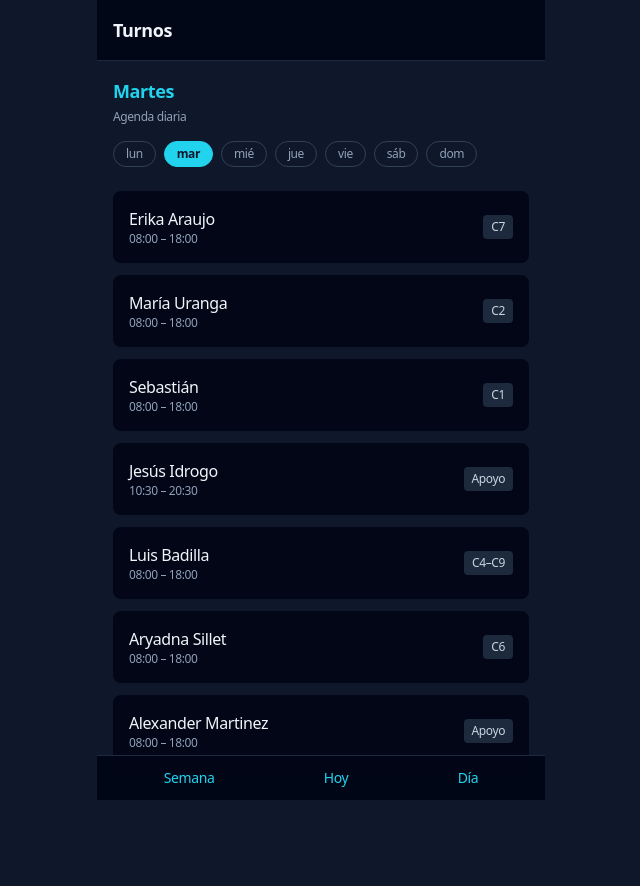
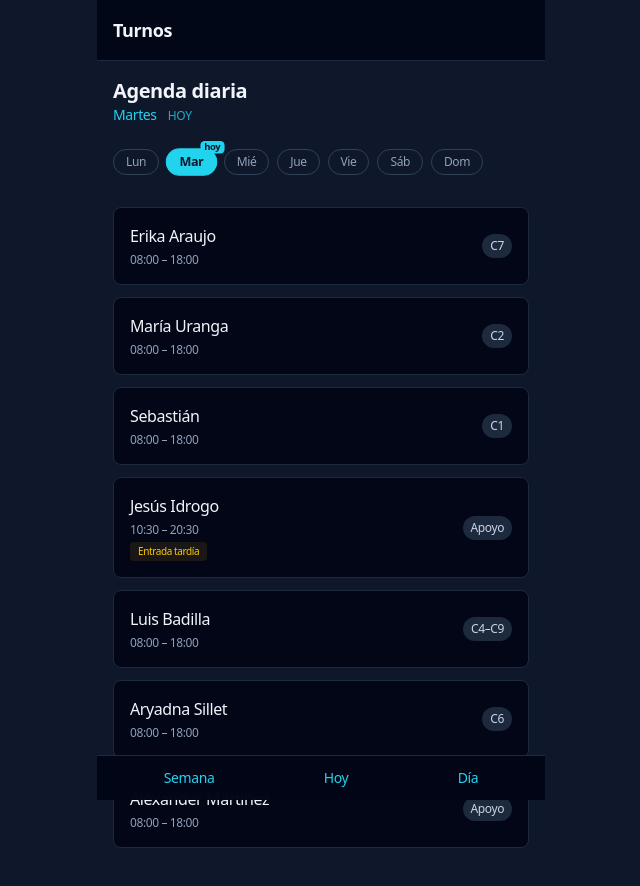
Before and after one commit to AlexanderMartinez25/turnos, an Astro site: page /dia in a window 1280 px wide. Shown: the whole page, without its empty margins (319-959 px from the left). Before the commit the page ends 828 px from the top, so only its background shows below. Built offline with nearby package versions, Linux system fonts and the light colour scheme; Astro itself is replaced by a stand-in of ours.

Commit message:
pagina día actualizada

```diff
--- a/astro.config.mjs
+++ b/astro.config.mjs
@@ -1,10 +1,9 @@
 // @ts-check
 import { defineConfig } from 'astro/config';
-
 import tailwindcss from '@tailwindcss/vite';
 
-// https://astro.build/config
 export default defineConfig({
+  output: 'server',
   vite: {
     plugins: [tailwindcss()]
   }
--- a/src/components/cards/WeekGrid.astro
+++ b/src/components/cards/WeekGrid.astro
@@ -7,10 +7,10 @@ const { dias } = Astro.props;
 const ORDER = [
   "lunes",
   "martes",
-  "miércoles",
+  "miercoles",
   "jueves",
   "viernes",
-  "sábado",
+  "sabado",
   "domingo",
 ];
 
--- a/src/components/layouts/BaseLayout.astro
+++ b/src/components/layouts/BaseLayout.astro
@@ -4,7 +4,7 @@ const { title = "Turnos" } = Astro.props;
 ---
 
 <!doctype html>
-<html lang="es" transition:animate>
+<html lang="es">
   <head>
     <meta charset="utf-8" />
     <meta name="viewport" content="width=device-width, initial-scale=1" />
--- a/src/data/edificios.ts
+++ b/src/data/edificios.ts
@@ -7,14 +7,14 @@ export const EDIFICIOS: BuildingAssignment[] = [
   },
   {
     turnoId: 2,
-    asignacion: { martes: "C2", miércoles: "C6", jueves: "C1", viernes: "C5" },
+    asignacion: { martes: "C2", miercoles: "C6", jueves: "C1", viernes: "C5" },
   },
   {
     turnoId: 3,
     asignacion: {
       lunes: "C7",
       martes: "C1",
-      miércoles: "C4–C9",
+      miercoles: "C4–C9",
       jueves: "C5",
       viernes: "C6",
     },
@@ -24,20 +24,20 @@ export const EDIFICIOS: BuildingAssignment[] = [
     asignacion: {
       lunes: "Apoyo",
       martes: "Apoyo",
-      miércoles: "Apoyo",
+      miercoles: "Apoyo",
       jueves: "Apoyo",
       viernes: "Apoyo",
     },
   },
   {
     turnoId: 5,
-    asignacion: { lunes: "C1", martes: "C5", miércoles: "C2" },
+    asignacion: { lunes: "C1", martes: "C5", miercoles: "C2" },
   },
   {
     turnoId: 6,
     asignacion: {
       martes: "C4–C9",
-      miércoles: "C5",
+      miercoles: "C5",
       jueves: "C7",
       viernes: "C2",
     },
@@ -47,7 +47,7 @@ export const EDIFICIOS: BuildingAssignment[] = [
     asignacion: {
       lunes: "C5",
       martes: "C6",
-      miércoles: "C7",
+      miercoles: "C7",
       jueves: "C4–C9",
       viernes: "C7",
     },
@@ -57,7 +57,7 @@ export const EDIFICIOS: BuildingAssignment[] = [
     asignacion: {
       lunes: "C6",
       martes: "Apoyo",
-      miércoles: "C1",
+      miercoles: "C1",
       jueves: "C2",
       viernes: "C4–C9",
     },
@@ -67,7 +67,7 @@ export const EDIFICIOS: BuildingAssignment[] = [
     asignacion: {
       lunes: "C4–C9",
       martes: "C7",
-      miércoles: "Apoyo",
+      miercoles: "Apoyo",
       jueves: "Apoyo",
       viernes: "Apoyo",
     },
--- a/src/pages/dia.astro
+++ b/src/pages/dia.astro
@@ -5,91 +5,161 @@ import AppLayout from "../components/layouts/AppLayout.astro";
 import { resolveWeek } from "../domain/resolveWeek";
 import { addWeeks } from "../domain/weekNavigation";
 import { getTodayDay } from "../utils/today";
-
+/**
+ * Días seguros para URL (SIN acentos)
+ */
 const DAYS = [
-  "lunes",
-  "martes",
-  "miércoles",
-  "jueves",
-  "viernes",
-  "sábado",
-  "domingo",
+  { key: "lunes", label: "Lun" },
+  { key: "martes", label: "Mar" },
+  { key: "miercoles", label: "Mié" },
+  { key: "jueves", label: "Jue" },
+  { key: "viernes", label: "Vie" },
+  { key: "sabado", label: "Sáb" },
+  { key: "domingo", label: "Dom" },
 ];
 
-// params
-const dayParam = Astro.url.searchParams.get("day");
+/**
+ * Query params
+ */
+const rawDay = Astro.url.searchParams.get("day");
 const offset = Number(Astro.url.searchParams.get("weekOffset") ?? 0);
 
-// fecha objetivo
+/**
+ * Día actual normalizado (blindado)
+ */
+const todayMap: Record<string, string> = {
+  lunes: "lunes",
+  martes: "martes",
+  miércoles: "miercoles",
+  jueves: "jueves",
+  viernes: "viernes",
+  sábado: "sabado",
+  domingo: "domingo",
+};
+
+const todayRaw = getTodayDay(); // puede venir con o sin acento
+const todayKey = todayMap[todayRaw] ?? "lunes";
+
+/**
+ * Día seleccionado (SIEMPRE definido)
+ */
+const selectedDay = DAYS.some((d) => d.key === rawDay) ? rawDay : todayKey;
+/**
+ * Día real para acceder al dominio
+ */
+const domainDay = selectedDay;
+/**
+ * Resolver semana
+ */
 const targetDate = addWeeks(new Date(), offset);
 const weekData = resolveWeek(targetDate);
+console.log("DEBUG selectedDay:", selectedDay);
+console.log("DEBUG domainDay:", domainDay);
+console.log("DEBUG dias keys:", Object.keys(weekData[0].dias));
 
-// día seleccionado
-const selectedDay = DAYS.includes(dayParam) ? dayParam : getTodayDay();
+console.log(
+  "DEBUG lunes:",
+  weekData.map((e) => e.dias.lunes)
+);
+console.log(
+  "DEBUG martes:",
+  weekData.map((e) => e.dias.martes)
+);
 
-// empleados que trabajan ese día
+/**
+ * Agenda diaria
+ */
 const agenda = weekData
-  .map((emp) => ({
-    nombre: emp.empleado,
-    turno: emp.turno,
-    ...emp.dias[selectedDay],
-  }))
-  .filter((d) => d.trabaja);
+  .map((emp) => {
+    const dayData = emp.dias[domainDay];
+    return dayData ? { nombre: emp.empleado, ...dayData } : null;
+  })
+  .filter((item) => item && item.trabaja);
 ---
 
 <BaseLayout title="Agenda diaria">
   <AppLayout>
-    <header class="space-y-1">
-      <h2 class="text-lg font-semibold capitalize text-accent">
+    <!-- Header -->
+    <header class="mb-4">
+      <h1 class="text-xl font-semibold text-slate-100">Agenda diaria</h1>
+      <p class="text-sm text-accent capitalize">
         {selectedDay}
-      </h2>
-
-      <p class="text-xs text-slate-400">Agenda diaria</p>
+        {
+          selectedDay === todayKey && (
+            <span class="ml-2 text-xs uppercase opacity-80">hoy</span>
+          )
+        }
+      </p>
     </header>
 
-    <nav class="flex gap-2 overflow-x-auto pb-2">
+    <!-- Navegación de días -->
+    <nav class="flex gap-2 overflow-x-auto pb-4 pt-2">
       {
-        DAYS.map((d) => (
+        DAYS.map((d) => {
+          const isActive = d.key === selectedDay;
+          const isToday = d.key === todayKey;
+
+          return (
             <a
-            href={`/dia?day=${d}&weekOffset=${offset}`}
+              href={`/dia?day=${d.key}&weekOffset=${offset}`}
               class={[
-              "text-xs px-3 py-1 rounded-full border transition-colors active:scale-95",
-              d === selectedDay
-                ? "bg-accent text-base font-semibold border-accent"
+                "relative text-xs px-3 py-1 rounded-full border transition-all",
+                isActive
+                  ? "bg-accent text-base font-semibold border-accent scale-105"
                   : "border-slate-700 text-slate-400 hover:bg-slate-800",
               ].join(" ")}
             >
-            {d.slice(0, 3)}
+              {d.label}
+              {isToday && (
+                <span class="absolute -top-2 -right-2 text-[9px] px-1 rounded bg-accent text-base">
+                  hoy
+                </span>
+              )}
             </a>
-        ))
+          );
+        })
       }
     </nav>
 
-    <section
-      transition:name="agenda-dia"
-      class="space-y-3 transition-opacity duration-150"
-    >
+    <!-- Agenda (con animación) -->
+    <section key={selectedDay} class="space-y-3 animate-fade-in">
       {
         agenda.length === 0 && (
-          <p class="text-slate-500 text-sm">
+          <div class="rounded-lg border border-dashed border-slate-700 p-4 text-sm text-slate-400">
             No hay empleados trabajando este día.
-          </p>
+          </div>
         )
       }
 
       <ul class="space-y-3">
         {
           agenda.map((item) => (
-            <li class="bg-surface rounded-lg p-4 flex justify-between items-center">
+            <li class="bg-surface rounded-lg p-4 flex justify-between items-center border border-slate-800">
               <div>
                 <p class="font-medium">{item.nombre}</p>
-                <p class="text-xs text-slate-400">
+
+                <p class="text-xs text-slate-400 mt-1">
                   {item.entrada} – {item.salida}
                 </p>
+
+                {item.flags?.length > 0 && (
+                  <div class="flex gap-1 mt-1">
+                    {item.flags.includes("LATE_ENTRY") && (
+                      <span class="text-[10px] px-2 py-0.5 rounded bg-yellow-500/10 text-yellow-400">
+                        Entrada tardía
+                      </span>
+                    )}
+                    {item.flags.includes("EARLY_EXIT") && (
+                      <span class="text-[10px] px-2 py-0.5 rounded bg-cyan-500/10 text-cyan-400">
+                        Sale 17:00
+                      </span>
+                    )}
+                  </div>
+                )}
               </div>
 
               {item.edificio && (
-                <span class="text-xs px-2 py-1 rounded bg-slate-800 text-slate-300">
+                <span class="text-xs px-2 py-1 rounded-full bg-slate-800 text-slate-300">
                   {item.edificio}
                 </span>
               )}
--- a/src/styles/tailwind.css
+++ b/src/styles/tailwind.css
@@ -25,3 +25,17 @@
 ::view-transition-old(agenda-dia) {
   animation: none;
 }
+@keyframes fade-in {
+  from {
+    opacity: 0;
+    transform: translateY(4px);
+  }
+  to {
+    opacity: 1;
+    transform: translateY(0);
+  }
+}
+
+.animate-fade-in {
+  animation: fade-in 160ms ease-out;
+}
--- a/src/utils/today.ts
+++ b/src/utils/today.ts
@@ -1,14 +1,27 @@
-import type { Day } from "../data/types";
-
-export function getTodayDay(): Day {
-  const map: Day[] = [
+/**
+ * Retorna el día actual SIN acentos
+ * Usado para:
+ * - URLs
+ * - estado UI
+ * - comparaciones seguras
+ */
+export function getTodayDay():
+  | "lunes"
+  | "martes"
+  | "miercoles"
+  | "jueves"
+  | "viernes"
+  | "sabado"
+  | "domingo" {
+  const days = [
     "domingo",
     "lunes",
     "martes",
-    "miércoles",
+    "miercoles",
     "jueves",
     "viernes",
-    "sábado",
-  ];
-  return map[new Date().getDay()];
+    "sabado",
+  ] as const;
+
+  return days[new Date().getDay()];
 }
```
Lines whose indentation alone changed are shown as unchanged.
